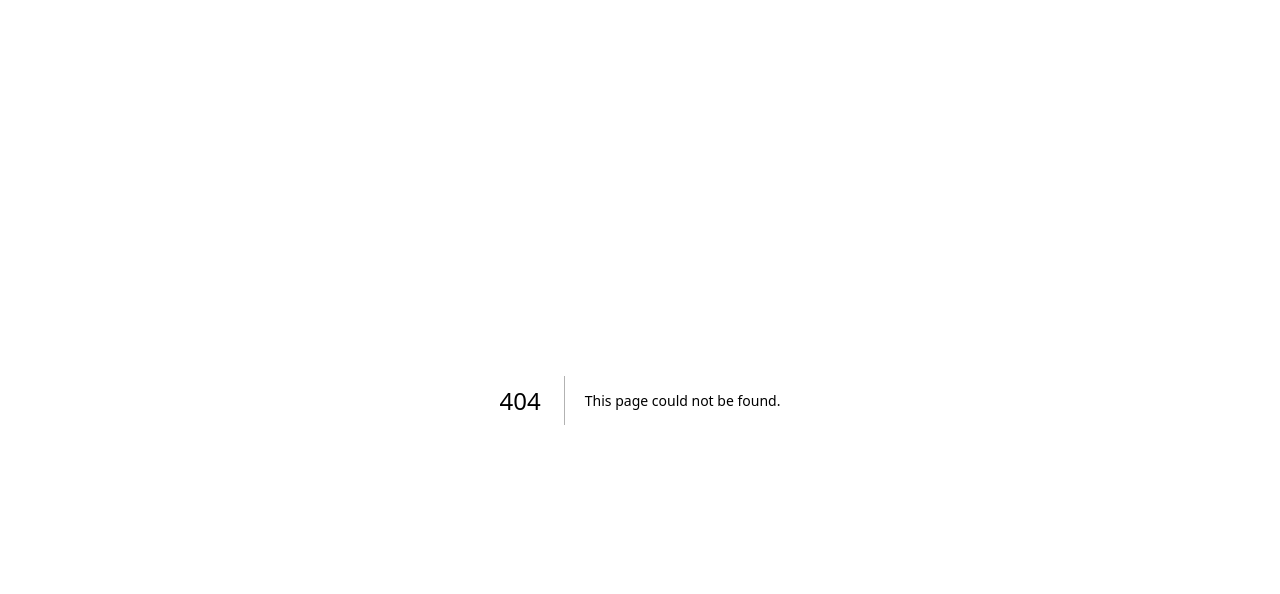
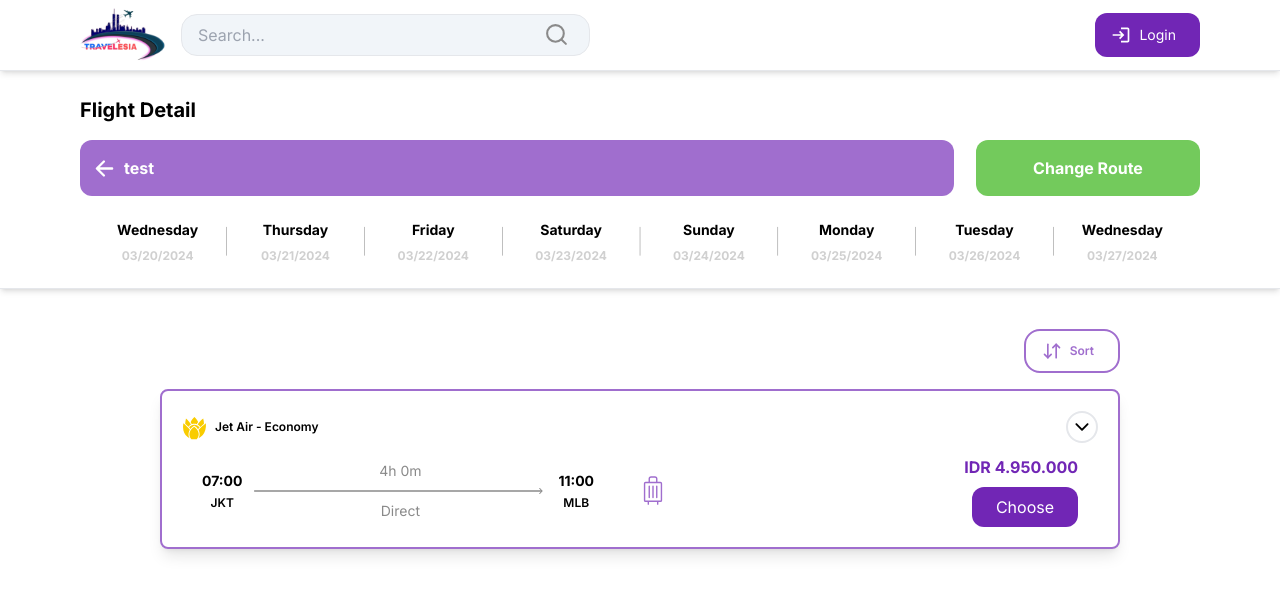
Before and after one commit to arfindwio/Travelesia-FE, a Next.js app: page /flight in a window 1280 px wide. Before the commit this address had no page. Shown: the top 594 px of the page. Built offline with nearby package versions, Linux system fonts and the light colour scheme.

Commit message:
feat: add flight page

```diff
--- /dev/null
+++ b/src/app/flight/page.tsx
@@ -0,0 +1,37 @@
+import Link from "next/link";
+import Navbar from "@/components/Navbar";
+import DateFilterButton from "@/components/FilterButton/DateFilterButton";
+import SortFilterButton from "@/components/FilterButton/SortFilterButton";
+import FlightCard from "@/components/Card/FlightCard";
+
+// icons
+import { IoArrowBack } from "react-icons/io5";
+
+const Flight = () => {
+  return (
+    <>
+      <Navbar />
+      <div className="flex w-full flex-col gap-4 border-b bg-neutral-5 px-20 pb-4 pt-24 shadow-md">
+        <h1 className="text-xl font-bold">Flight Detail</h1>
+        <div className="flex justify-between gap-4">
+          <div className="relative flex w-[78%] items-center rounded-xl bg-primary-3 px-3 py-4 text-neutral-5">
+            <IoArrowBack size={25} className="absolute left-3 top-4" />
+            <p className="pl-8 text-base font-bold">test</p>
+          </div>
+          <Link href="/" className="w-[20%] rounded-xl bg-alert-green px-3 py-4 text-center text-base font-bold text-neutral-5">
+            Change Route
+          </Link>
+        </div>
+        <div className="flex">
+          <DateFilterButton />
+        </div>
+      </div>
+      <div className="flex flex-col gap-4 px-40 py-10">
+        <SortFilterButton />
+        <FlightCard />
+      </div>
+    </>
+  );
+};
+
+export default Flight;
--- a/src/app/login/page.tsx
+++ b/src/app/login/page.tsx
@@ -6,7 +6,7 @@ import Link from "next/link";
 // icons
 import { FiEye } from "react-icons/fi";
 
-export default function Login() {
+const Login = () => {
   return (
     <>
       <div className="flex">
@@ -31,7 +31,7 @@ export default function Login() {
                 <FiEye size={27} className="absolute right-4 top-3 w-8 cursor-pointer text-slate-400" />
               </div>
             </div>
-            <button className="mt-3 w-full rounded-2xl bg-primary py-3 text-sm text-neutral-5">Login</button>
+            <button className="mt-3 w-full rounded-2xl bg-primary py-3 text-sm text-neutral-5 hover:bg-primary-hover">Login</button>
             <p className="mt-3 text-center text-sm">
               Don't have an account?
               <Link href="/register" className="ms-2 font-bold text-primary">
@@ -43,4 +43,6 @@ export default function Login() {
       </div>
     </>
   );
-}
+};
+
+export default Login;
--- a/src/app/register/page.tsx
+++ b/src/app/register/page.tsx
@@ -6,7 +6,7 @@ import Link from "next/link";
 // icons
 import { FiEye } from "react-icons/fi";
 
-export default function Register() {
+const Register = () => {
   return (
     <>
       <div className="flex">
@@ -38,7 +38,7 @@ export default function Register() {
                 <FiEye size={27} className="absolute right-4 top-3 w-8 cursor-pointer text-slate-400" />
               </div>
             </div>
-            <button className="mt-3 w-full rounded-2xl bg-primary py-3 text-sm text-neutral-5">Login</button>
+            <button className="mt-3 w-full rounded-2xl bg-primary py-3 text-sm text-neutral-5 hover:bg-primary-hover">Login</button>
             <p className="mt-3 text-center text-sm">
               have an account?
               <Link href="/login" className="ms-2 font-bold text-primary">
@@ -50,4 +50,6 @@ export default function Register() {
       </div>
     </>
   );
-}
+};
+
+export default Register;
--- /dev/null
+++ b/src/components/Card/FlightCard.tsx
@@ -0,0 +1,52 @@
+"use client";
+
+import Image from "next/image";
+
+// Icons
+import { GiLotus } from "react-icons/gi";
+import { IoIosArrowDown } from "react-icons/io";
+import { PiSuitcaseRollingLight } from "react-icons/pi";
+
+const FlightCard = () => {
+  return (
+    <>
+      <div className="rounded-lg border-2 border-primary-3 p-5 shadow-lg">
+        <div className="flex flex-col gap-3">
+          <div className="flex justify-between">
+            <div className="flex w-2/3 items-center gap-2">
+              <GiLotus size={25} className="text-alert-yellow" />
+              <p className="text-xs font-semibold">Jet Air - Economy</p>
+            </div>
+            <div className="cursor-pointer rounded-full border-2 p-1">
+              <IoIosArrowDown size={20} className="font-semibold" />
+            </div>
+          </div>
+          <div className="flex justify-between px-5">
+            <div className="flex w-2/3 items-center gap-3">
+              <div className="flex flex-col gap-1 text-center">
+                <p className="text-sm font-bold">07:00</p>
+                <p className="text-xs font-semibold">JKT</p>
+              </div>
+              <div className="flex w-1/2 flex-col gap-1 text-center text-neutral-3">
+                <p className="text-sm">4h 0m</p>
+                <Image src="/LongArrow.svg" alt="arrow" width={1} height={1} className="w-full" />
+                <p className="text-sm">Direct</p>
+              </div>
+              <div className="flex flex-col gap-1 text-center">
+                <p className="text-sm font-bold">11:00</p>
+                <p className="text-xs font-semibold">MLB</p>
+              </div>
+              <PiSuitcaseRollingLight size={30} className="ms-8 text-primary-3" />
+            </div>
+            <div className="flex w-1/3 flex-col gap-2 ">
+              <h5 className="ml-auto w-fit text-base font-bold text-primary">IDR 4.950.000</h5>
+              <button className="ml-auto w-fit rounded-xl bg-primary px-6 py-2 text-base text-neutral-5 hover:bg-primary-hover">Choose</button>
+            </div>
+          </div>
+        </div>
+      </div>
+    </>
+  );
+};
+
+export default FlightCard;
--- /dev/null
+++ b/src/components/FilterButton/DateFilterButton.tsx
@@ -0,0 +1,41 @@
+"use client";
+
+import { useState } from "react";
+
+const DateFilterButton = () => {
+  const [dates, setDates] = useState<Date[]>(getFutureDates());
+
+  function getFutureDates(): Date[] {
+    const currentDate = new Date();
+    const futureDates: Date[] = [];
+
+    for (let i = 0; i < 8; i++) {
+      const date = new Date(currentDate);
+      date.setDate(date.getDate() + i);
+      futureDates.push(date);
+    }
+
+    return futureDates;
+  }
+
+  return (
+    <div className="flex w-full items-center gap-2 px-5">
+      {dates.map((date, index) => {
+        const formattedDate = date.toLocaleDateString("en-US", { weekday: "long", year: "numeric", month: "2-digit", day: "2-digit" });
+        const [dayName, monthDate] = formattedDate.split(", ");
+        return (
+          <>
+            <div key={index} className="group flex w-[12%] cursor-pointer flex-col gap-2 rounded-lg py-2 text-center hover:bg-primary-3 hover:text-neutral-5">
+              <p className="text-sm font-bold ">{dayName}</p>
+              <p className="text-xs font-bold text-neutral-4 group-hover:text-neutral-5">{monthDate}</p>
+            </div>
+
+            {index < 7 ? <div className="text w-fit text-2xl font-thin text-neutral-3">|</div> : null}
+          </>
+        );
+      })}
+    </div>
+  );
+};
+
+export default DateFilterButton;
--- /dev/null
+++ b/src/components/FilterButton/SortFilterButton.tsx
@@ -0,0 +1,15 @@
+"use client";
+
+import { LuArrowDownUp } from "react-icons/lu";
+import { GiLotus } from "react-icons/gi";
+
+const SortFilterButton = () => {
+  return (
+    <div className="group relative ml-auto flex w-fit cursor-pointer items-center rounded-2xl border-2 border-primary-3 bg-neutral-5 px-6 py-3 hover:border-neutral-5 hover:bg-primary">
+      <LuArrowDownUp size={20} className="absolute left-4 text-primary-3 group-hover:text-neutral-5" />
+      <p className="pl-5 text-xs font-semibold text-primary-3 group-hover:text-neutral-5">Sort</p>
+    </div>
+  );
+};
+
+export default SortFilterButton;
--- /dev/null
+++ b/src/components/Navbar/InputSearch.tsx
@@ -0,0 +1,30 @@
+"use client";
+
+import { useRouter } from "next/navigation";
+import { useRef, KeyboardEvent, MouseEvent } from "react";
+import { LuSearch } from "react-icons/lu";
+
+const InputSearch = () => {
+  const searchRef = useRef<HTMLInputElement>(null);
+  const router = useRouter();
+
+  const handleSearch = (event: KeyboardEvent<HTMLInputElement> | MouseEvent<SVGElement>) => {
+    const keyword = searchRef.current?.value;
+
+    if (!keyword || keyword.trim() === "") return;
+
+    if ((event as KeyboardEvent<HTMLInputElement>).key === "Enter" || event.type === "click") {
+      event.preventDefault();
+      //   router.push(`/search/${keyword}`);
+    }
+  };
+
+  return (
+    <div className="relative">
+      <input type="text" className="w-[140%] rounded-2xl border bg-slate-100 py-2 pl-4 pr-10 outline-none" placeholder="Search..." ref={searchRef} onKeyDown={handleSearch} />
+      <LuSearch size={25} className="absolute -right-24 top-2 cursor-pointer text-neutral-3" onClick={handleSearch} />
+    </div>
+  );
+};
+
+export default InputSearch;
--- /dev/null
+++ b/src/components/Navbar/UserActionButton.tsx
@@ -0,0 +1,22 @@
+import Image from "next/image";
+import Link from "next/link";
+
+import { MdLogin } from "react-icons/md";
+
+const UserActionButton = () => {
+  const user = false;
+  return (
+    <>
+      {user ? (
+        <div className=""></div>
+      ) : (
+        <div className="relative flex rounded-xl bg-primary px-6 py-3 text-neutral-5">
+          <MdLogin size={20} className="absolute left-4" />
+          <p className="pl-5 text-sm">Login</p>
+        </div>
+      )}
+    </>
+  );
+};
+
+export default UserActionButton;
--- /dev/null
+++ b/src/components/Navbar/index.tsx
@@ -0,0 +1,21 @@
+import Link from "next/link";
+import Image from "next/image";
+
+import InputSearch from "./InputSearch";
+import UserActionButton from "./UserActionButton";
+
+const Navbar = () => {
+  return (
+    <header className="fixed flex w-full items-center justify-between border-b bg-neutral-5 px-20 py-2 shadow-md">
+      <div className="flex w-1/2 items-center gap-4">
+        <Link href="/">
+          <Image src="/TravelesiaLogo.svg" alt="Travelesia Logo" width={85} height={20} />
+        </Link>
+        <InputSearch />
+      </div>
+      <UserActionButton />
+    </header>
+  );
+};
+
+export default Navbar;
--- a/src/components/auth/OtpInput.tsx
+++ b/src/components/auth/OtpInput.tsx
@@ -7,7 +7,7 @@ const OtpInput = () => {
   const inputRefs = useRef<(HTMLInputElement | null)[]>(Array(6).fill(null));
 
   const handleChange = (index: number, value: string) => {
-    if (isNaN(Number(value))) return; // Memastikan hanya angka yang diterima
+    if (isNaN(Number(value))) return;
     const newOtp = [...otp];
     newOtp[index] = value;
     setOtp(newOtp);
@@ -48,7 +48,7 @@ const OtpInput = () => {
             onKeyDown={(e) => handleKeyDown(index, e)}
             onPaste={handlePaste}
             ref={(el) => (inputRefs.current[index] = el)}
-            className="border-1 h-10 w-10 rounded-2xl border text-center outline-primary"
+            className="h-10 w-10 rounded-2xl border text-center outline-primary"
           />
         ))}
       </div>
```
Also changed, not shown: src/app/otp/page.tsx (+5 -3 lines), src/app/page.tsx (+4 -4 lines), public/LongArrow.svg (added).
